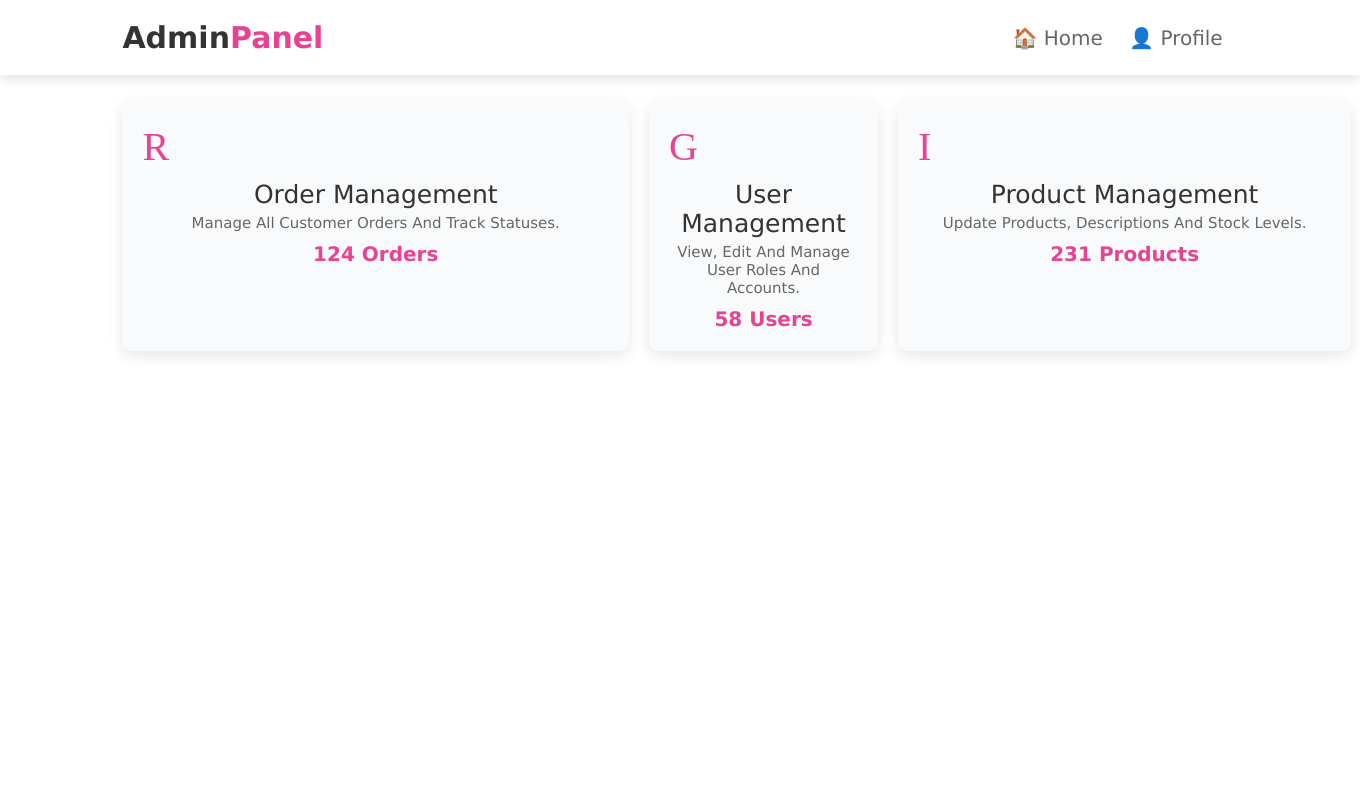
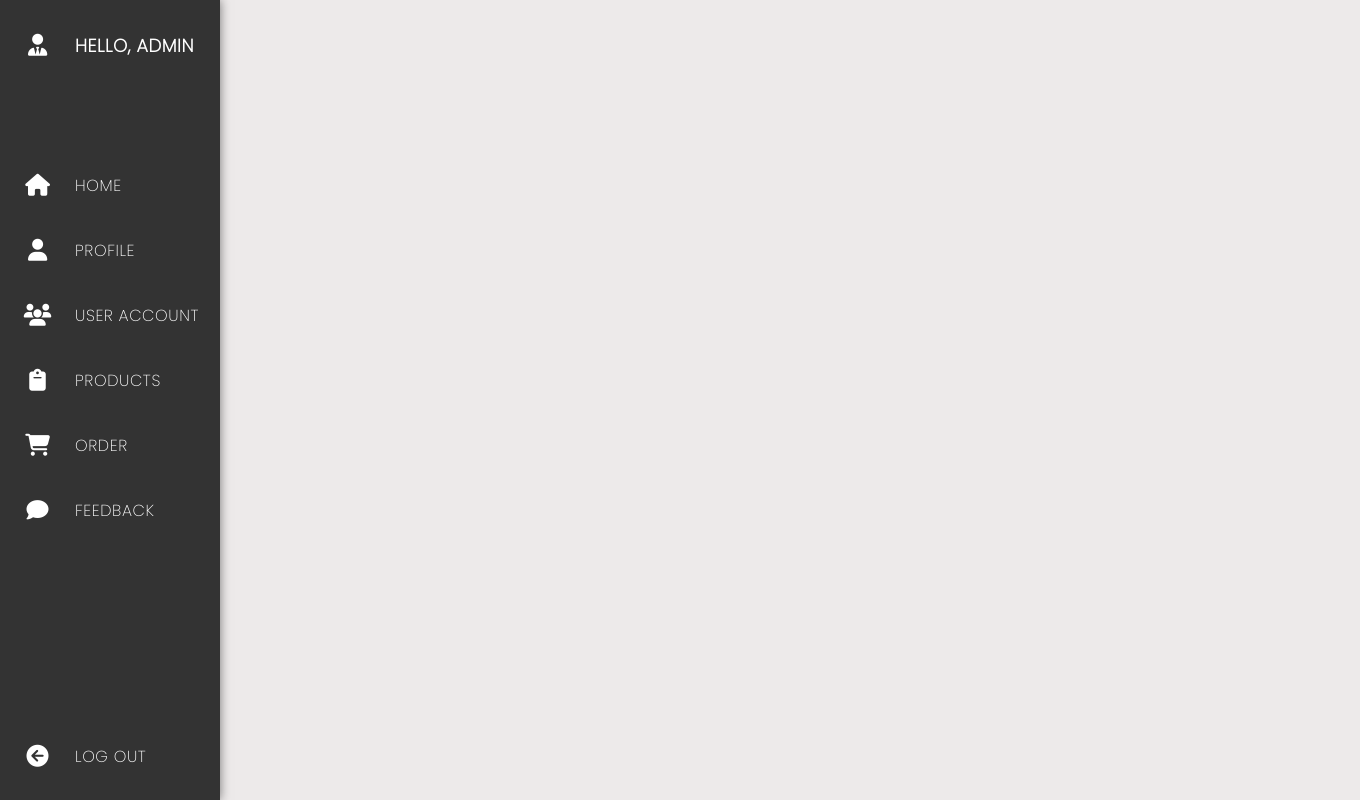
Before and after one commit to MuizzuddinNorisham/amms-group-project, a PHP site: page /AdminHomePage.html in a window 1360 px wide. Run offline with PHP 8.4, Linux system fonts and the light colour scheme.

Commit message:
edit adminpage

```diff
--- a/admin/AdminHomePage.css
+++ b/admin/AdminHomePage.css
@@ -1,116 +1,90 @@
+@import url("https://fonts.googleapis.com/css2?family=Poppins:ital,wght@0,100;0,200");
 
-        :root {
-            --pink: #e84393;
-        }
+* {
+  margin: 0;
+  padding: 0;
+  box-sizing: border-box;
+  font-family: "Poppins", sans-serif;
+}
 
-        * {
-            margin: 0;
-            padding: 0;
-            box-sizing: border-box;
-            font-family: Verdana, Geneva, Tahoma, sans-serif;
-            outline: none;
-            border: none;
-            text-decoration: none;
-            text-transform: capitalize;
-            transition: .2s linear;
-        }
+body {
+    background: #edeaea;
+}
 
-        html {
-            font-size: 62.5%;
-            scroll-behavior: smooth;
-            scroll-padding-top: 6rem;
-            overflow-x: hidden;
-        }
+.sidebar {
+    position: fixed;
+    top: 0;
+    left: 0;
+    height: 100%;
+    width: 70px;
+    z-index: 1;
+    background: #333;
+    overflow-x: hidden;
+    padding-top: 10px;
+    transition: 0.6s ease;
+    box-shadow: 0 0 10px rgba(0, 0, 0, 0.5);
+}
 
-        header {
-            position: fixed;
-            top: 0;
-            left: 0;
-            right: 0;
-            background: #fff;
-            padding: 2rem 9%;
-            display: flex;
-            align-items: center;
-            justify-content: space-between;
-            z-index: 1000;
-            box-shadow: 0 .5rem 1rem rgba(0, 0, 0, .1);
-        }
+.sidebar:hover {
+    width: 220px;
+    transition: 0.6s ease;
+}
 
-        header .logo {
-            font-size: 3rem;
-            color: #333;
-            font-weight: bolder;
-        }
+.sidebar ul {
+    position: relative;
+    height: 97vh;
+}
 
-        header .logo span {
-            color: var(--pink);
-        }
+.sidebar ul li {
+    list-style: none;
+    margin: 5px 0;
+}
 
-        header .navbar {
-            font-size: 2rem;
-            padding: 0 1.5rem;
-            color: #666;
-        }
+.sidebar ul li:hover {
+    background: #06e6e6;
+    transition: 0.3s ease;
+}
 
-        header .navbar a:hover {
-            color: var(--pink);
-        }
+.sidebar ul li a {
+    position: relative;
+    display: flex;
+    white-space: nowrap;
+    text-decoration: none;
+    color: #fff;
+}
 
-        main {
-            padding: 6rem 9% 2rem;
-            display: grid;
-            gap: 2rem;
-            grid-template-columns: 1fr;
-        }
+.sidebar ul li .logo {
+    margin-bottom: 80px;
+}
 
-        @media (min-width: 768px) {
-            main {
-                grid-template-columns: repeat(2, 1fr);
-            }
-        }
+.sidebar ul li .logo .text {
+    font-size: 18px;
+    font-weight: 600;
+}
 
-        @media (min-width: 1024px) {
-            main {
-                grid-template-columns: repeat(3, 1fr);
-            }
-        }
+.sidebar ul li:last-child {
+    position: absolute;
+    bottom: 0;
+    width: 100%;
+}
 
-        .card {
-            background-color: #f9fafb;
-            border-radius: 1rem;
-            box-shadow: 0 .5rem 1.5rem rgba(0, 0, 0, .1);
-            padding: 2rem;
-            text-align: center;
-            transition: box-shadow .2s ease, transform .2s ease;
-            cursor: pointer;
-        }
+.sidebar ul li a .icon {
+    position: relative;
+    display: flex;
+    justify-content: center;
+    align-items: center;
+    min-width: 75px;
+    height: 60px;
+    font-size: 22px;
+}
 
-        .card:hover {
-            box-shadow: 0 1rem 2rem rgba(0, 0, 0, .2);
-            transform: translateY(-0.5rem);
-        }
-
-        .card-icon {
-            font-family: 'Material Icons';
-            font-size: 4rem;
-            color: var(--pink);
-            margin-bottom: 1rem;
-        }
-
-        .card-title {
-            font-size: 2.5rem;
-            color: #333;
-            margin-bottom: 0.5rem;
-        }
-
-        .card-description {
-            font-size: 1.5rem;
-            color: #666;
-            margin-bottom: 1rem;
-        }
-
-        .card-metric {
-            font-size: 2rem;
-            color: var(--pink);
-            font-weight: bold;
-        }
+.sidebar ul li a .text {
+    position: relative;
+    display: flex;
+    align-items: center;
+    height: 60px;
+    font-size: 16px;
+    text-transform: uppercase;
+    letter-spacing: 0.6px;
+    font-weight: 500;
+}
--- a/admin/AdminHomePage.html
+++ b/admin/AdminHomePage.html
@@ -3,168 +3,64 @@
     <head>
         <meta charset="UTF-8">
         <meta name="viewport" content="width=device-width, initial-scale=1.0">
-  <title>Administrator Menu</title>
-  <link href="https://fonts.googleapis.com/icon?family=Material+Icons" rel="stylesheet">
-  <style>
-    :root {
-        --pink: #e84393;
-    }
 
-    * {
-        margin: 0;
-        padding: 0;
-        box-sizing: border-box;
-        font-family: Verdana, Geneva, Tahoma, sans-serif;
-        outline: none;
-        border: none;
-        text-decoration: none;
-        text-transform: capitalize;
-        transition: .2s linear;
-    }
+        <link rel="stylesheet" href="AdminHomePage.css">
+        <link rel="stylesheet" href="https://cdnjs.cloudflare.com/ajax/libs/font-awesome/6.4.0/css/all.min.css"
+        integrity="sha512-..." crossorigin="anonymous" referrerpolicy="no-referrer" />
 
-    html {
-        font-size: 62.5%;
-        scroll-behavior: smooth;
-        scroll-padding-top: 6rem;
-        overflow-x: hidden;
-    }
-
-    header {
-        position: fixed;
-        top: 0;
-        left: 0;
-        right: 0;
-        background: #fff;
-        padding: 2rem 9%;
-        display: flex;
-        align-items: center;
-        justify-content: space-between;
-        z-index: 1000;
-        box-shadow: 0 .5rem 1rem rgba(0, 0, 0, .1);
-    }
-
-    header .logo {
-        font-size: 3rem;
-        color: #333;
-        font-weight: bolder;
-    }
-
-    header .logo span {
-        color: var(--pink);
-    }
-
-    header .navbar {
-        font-size: 2rem;
-        padding: 0 1.5rem;
-        color: #666;
-    }
-
-    header .navbar a {
-        margin-left: 2rem;
-        color: #666;
-    }
-
-    header .navbar a:hover {
-        color: var(--pink);
-    }
-
-    main {
-        padding: 10rem 9% 4rem;
-        display: grid;
-        gap: 2rem;
-        grid-template-columns: 1fr;
-    }
-
-    @media (min-width: 768px) {
-        main {
-            grid-template-columns: repeat(2, 1fr);
-        }
-    }
-
-    @media (min-width: 1024px) {
-        main {
-            grid-template-columns: repeat(3, 1fr);
-        }
-    }
-
-    .card {
-        background-color: #f9fafb;
-        border-radius: 1rem;
-        box-shadow: 0 .5rem 1.5rem rgba(0, 0, 0, .1);
-        padding: 2rem;
-        text-align: center;
-        transition: box-shadow .2s ease, transform .2s ease;
-        cursor: pointer;
-    }
-
-    .card:hover {
-        box-shadow: 0 1rem 2rem rgba(0, 0, 0, .2);
-        transform: translateY(-0.5rem);
-    }
-
-    .card-icon {
-        font-family: 'Material Icons';
-        font-size: 4rem;
-        color: var(--pink);
-        margin-bottom: 1rem;
-    }
-
-    .card-title {
-        font-size: 2.5rem;
-        color: #333;
-        margin-bottom: 0.5rem;
-    }
-
-    .card-description {
-        font-size: 1.5rem;
-        color: #666;
-        margin-bottom: 1rem;
-    }
-
-    .card-metric {
-        font-size: 2rem;
-        color: var(--pink);
-        font-weight: bold;
-    }
-  </style>
+        <title>Admin</title>
     </head>
     <body>
-
-  <!-- Header -->
-  <header>
-    <div class="logo">Admin<span>Panel</span></div>
-    <nav class="navbar">
-      <a href="#">🏠 Home</a>
-      <a href="#">👤 Profile</a>
-    </nav>
-  </header>
-
-  <!-- Main content -->
-  <main>
-    <!-- Order Management -->
-    <div class="card">
-      <div class="card-icon">receipt_long</div>
-      <div class="card-title">Order Management</div>
-      <div class="card-description">Manage all customer orders and track statuses.</div>
-      <div class="card-metric">124 Orders</div>
+        <div class="sidebar" >
+            <ul>
+                <li>
+                    <a href="#" class="logo">
+                        <span class="icon"><i class="fa-solid fa-user-tie"></i></span>
+                        <span class="text">Hello, Admin</span>
+                    </a>
+                </li>
+                <li>
+                    <a href="#">
+                        <span class="icon"><i class="fas fa-home"></i></span>
+                        <span class="text">Home</span>
+                    </a>
+                </li>
+                <li>
+                    <a href="#">
+                        <span class="icon"><i class="fas fa-user"></i></span>
+                        <span class="text">Profile</span>
+                    </a>
+                </li>
+                <li>
+                    <a href="#">
+                        <span class="icon"><i class="fa-solid fa-users"></i></span>
+                        <span class="text">User Account</span>
+                    </a>
+                <li>
+                    <a href="#">
+                        <span class="icon"><i class="fa-solid fa-clipboard"></i></span>
+                        <span class="text">Products</span>
+                    </a>
+                </li>
+                <li>
+                    <a href="#">
+                        <span class="icon"><i class="fa-solid fa-cart-shopping"></i></span>
+                        <span class="text">Order</span>
+                    </a>
+                </li>
+                <li>
+                    <a href="#">
+                        <span class="icon"><i class="fa-solid fa-comment"></i></span>
+                        <span class="text">Feedback</span>
+                    </a>
+                </li>
+                <li>
+                    <a href="#">
+                        <span class="icon"><i class="fa-solid fa-circle-arrow-left"></i></i></span>
+                        <span class="text">Log out</span>
+                    </a>
+                </li>
+            </ul>
         </div>
-
-    <!-- User Management -->
-    <div class="card">
-      <div class="card-icon">group</div>
-      <div class="card-title">User Management</div>
-      <div class="card-description">View, edit and manage user roles and accounts.</div>
-      <div class="card-metric">58 Users</div>
-    </div>
-
-    <!-- Product Management -->
-    <div class="card">
-      <div class="card-icon">inventory_2</div>
-      <div class="card-title">Product Management</div>
-      <div class="card-description">Update products, descriptions and stock levels.</div>
-      <div class="card-metric">231 Products</div>
-    </div>
-  </main>
-
     </body>
-</html>
+</html><i class="fa-solid fa-comment"></i>
--- a/staff/staff.css
+++ b/staff/staff.css
@@ -26,7 +26,7 @@
 }
 
 .sidebar:hover {
-    width: 200px;
+    width: 220px;
     transition: 0.6s ease;
 }
 
```
Also changed, not shown: staff/updateproduct.php (added). Lines whose indentation alone changed are shown as unchanged.
